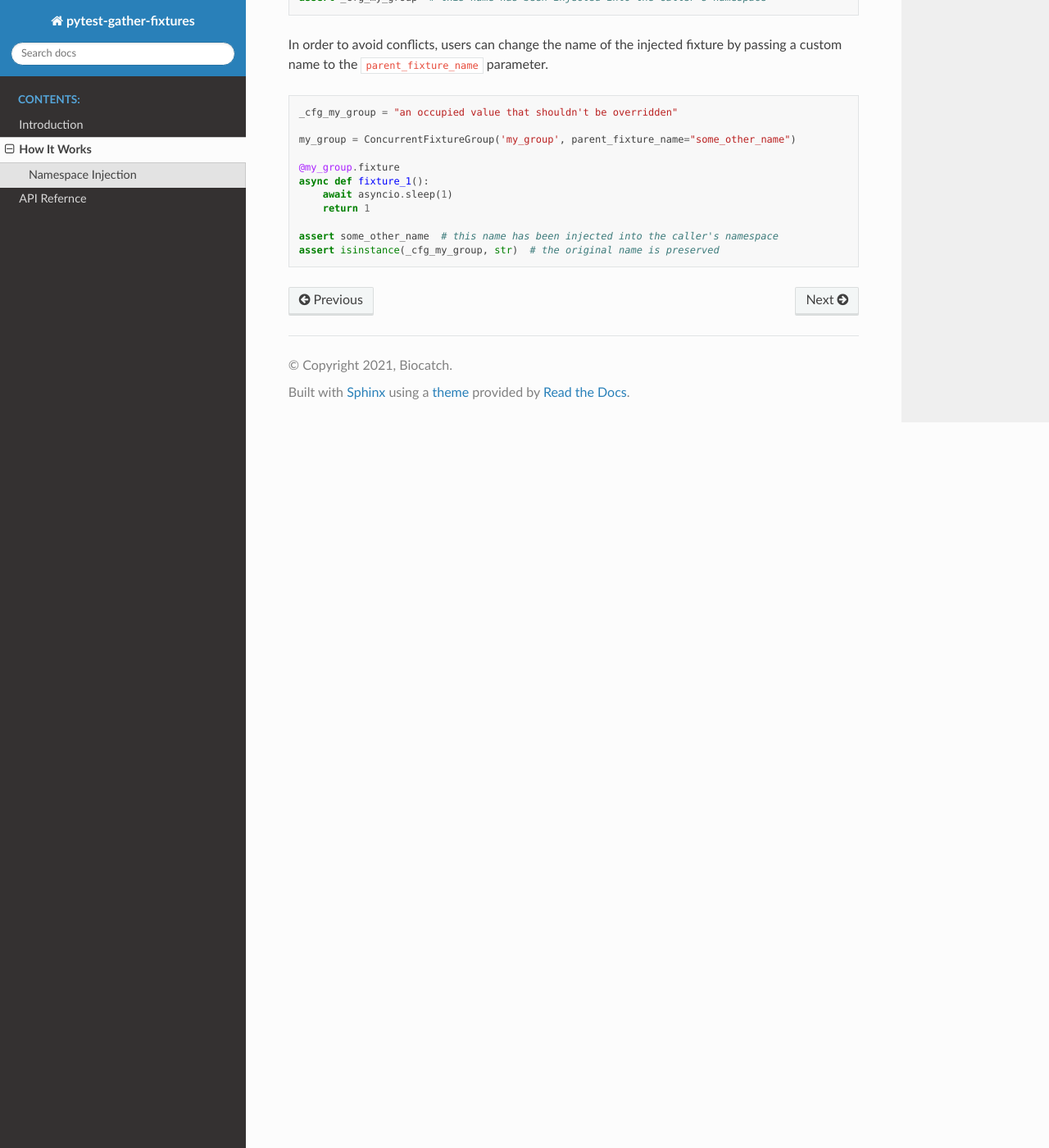
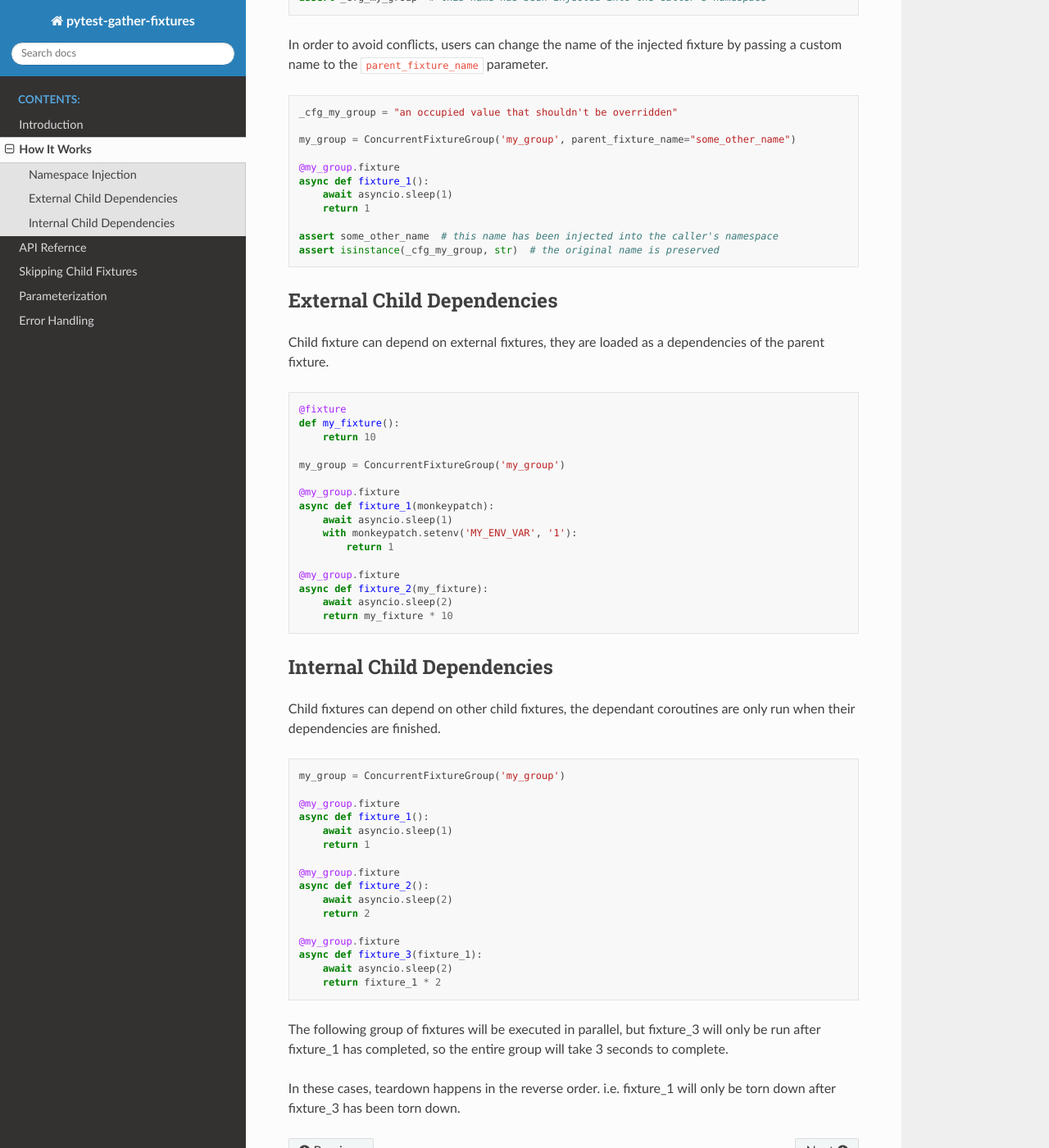
Before and after one commit to bentheiii/pytest-gather-fixtures, a Sphinx documentation site: the page built from docs/abstract.rst, in a window 1280 px wide and 1400 px high, scrolled down 1300 px. Shown: the whole window at 82% size. Built offline with Sphinx 7.4.7 and the Read the Docs theme 2.0.0, drawn with Linux system fonts in a browser that asks for light colours; pages that are not in the unit, such as notebooks, are missing from menus.

Commit message:
ready for pr

```diff
--- a/docs/abstract.rst
+++ b/docs/abstract.rst
@@ -82,3 +82,58 @@ In order to avoid conflicts, users can change the name of the injected fixture b
 
     assert some_other_name  # this name has been injected into the caller's namespace
     assert isinstance(_cfg_my_group, str)  # the original name is preserved
+
+External Child Dependencies
+----------------------------------
+
+Child fixture can depend on external fixtures, they are loaded as a dependencies of the parent fixture.
+
+.. code-block:: python
+
+    @fixture
+    def my_fixture():
+        return 10
+
+    my_group = ConcurrentFixtureGroup('my_group')
+
+    @my_group.fixture
+    async def fixture_1(monkeypatch):
+        await asyncio.sleep(1)
+        with monkeypatch.setenv('MY_ENV_VAR', '1'):
+            return 1
+
+    @my_group.fixture
+    async def fixture_2(my_fixture):
+        await asyncio.sleep(2)
+        return my_fixture * 10
+
+Internal Child Dependencies
+-------------------------------
+
+Child fixtures can depend on other child fixtures, the dependant coroutines are only run when their dependencies are
+finished.
+
+.. code-block:: python
+
+    my_group = ConcurrentFixtureGroup('my_group')
+
+    @my_group.fixture
+    async def fixture_1():
+        await asyncio.sleep(1)
+        return 1
+
+    @my_group.fixture
+    async def fixture_2():
+        await asyncio.sleep(2)
+        return 2
+
+    @my_group.fixture
+    async def fixture_3(fixture_1):
+        await asyncio.sleep(2)
+        return fixture_1 * 2
+
+The following group of fixtures will be executed in parallel, but fixture_3 will only be run after fixture_1 has
+completed, so the entire group will take 3 seconds to complete.
+
+In these cases, teardown happens in the reverse order. i.e. fixture_1 will only be torn down after fixture_3 has
+been torn down.
--- a/docs/index.rst
+++ b/docs/index.rst
@@ -10,6 +10,7 @@ Welcome to the pytest-gather-fixtures python SDK documentation!
     api
     skipping_fixtures
     parametrization
+    error_handling
 
 `source code <https://github.com/bentheiii/pytest-gather-fixtures>`_
 
--- a/pytest_gather_fixtures/__init__.py
+++ b/pytest_gather_fixtures/__init__.py
@@ -1,4 +1,4 @@
+from pytest_gather_fixtures._version import __version__
 from pytest_gather_fixtures.concurrent_fixture_group import ConcurrentFixtureGroup
-from pytest_gather_fixtures._version import __version__
 
 __all__ = ["ConcurrentFixtureGroup", '__version__']
```
Also changed, not shown: docs/api.rst (+16 -5 lines), docs/error_handling.rst (added, +20 -0 lines), docs/parametrization.rst (added, +82 -0 lines), docs/skipping_fixtures.rst (added, +95 -0 lines), .readthedocs.yaml (added), 4 other files.
